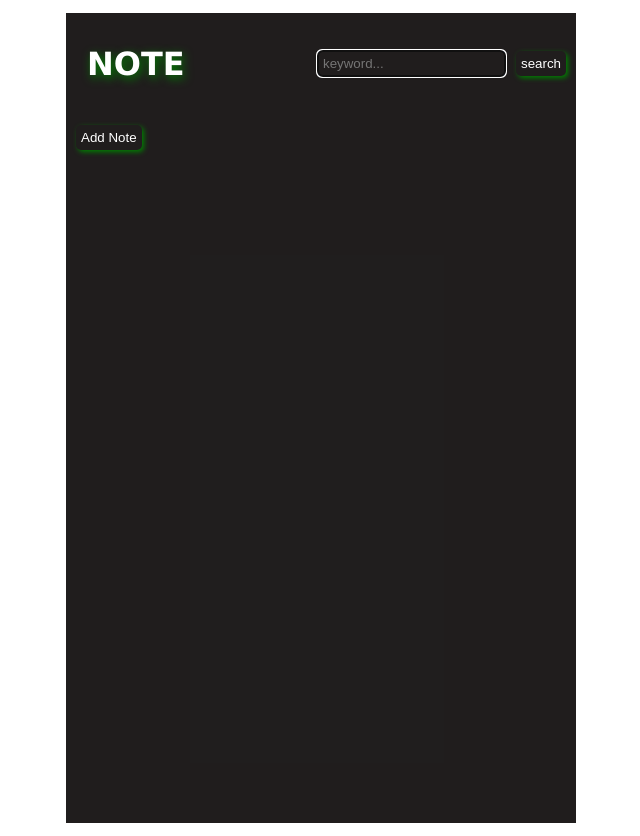
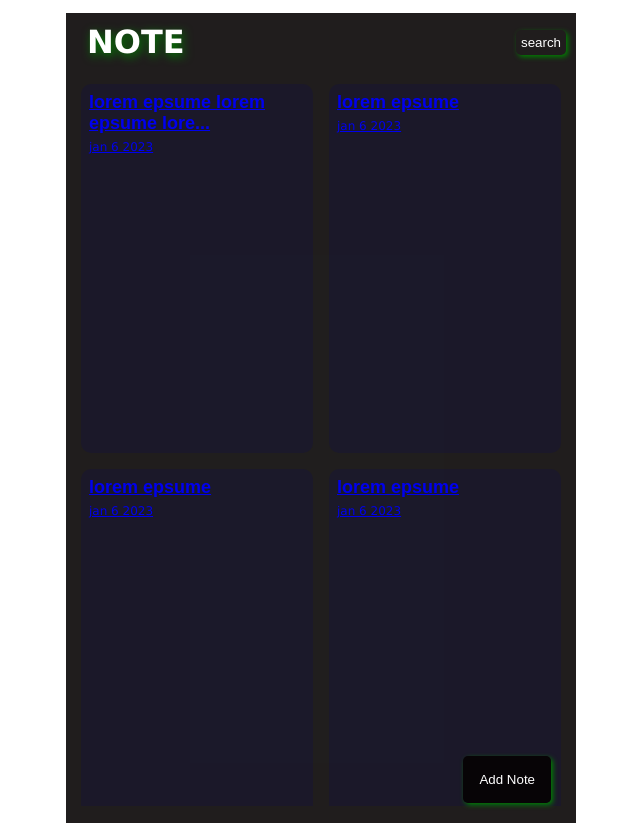
Before and after one commit to jayesh-125/note-App, a React (Create React App) app: page / in a window 1280 px wide. Shown: the whole page, without its empty margins (319-959 px from the left). Built offline with nearby package versions, Linux system fonts and the light colour scheme.

Commit message:
update 29.may

```diff
--- a/package.json
+++ b/package.json
@@ -3,6 +3,8 @@
   "version": "0.1.0",
   "private": true,
   "dependencies": {
+    "@coreui/icons": "^3.0.1",
+    "@coreui/icons-react": "^2.1.0",
     "@testing-library/jest-dom": "^5.16.5",
     "@testing-library/react": "^13.4.0",
     "@testing-library/user-event": "^13.5.0",
--- a/src/App.jsx
+++ b/src/App.jsx
@@ -1,18 +1,20 @@
-import { BrowserRouter,Routes,Route } from 'react-router-dom'
-import './index.css'
-import Note from './pages/Note'
-import CreateNT from './pages/CreateNT'
-import EditeNT from './pages/EditeNT'
+import { BrowserRouter, Routes, Route } from "react-router-dom";
+import "./index.css";
+import Note from "./pages/Note";
+import CreateNT from "./pages/CreateNT";
+import EditeNT from "./pages/EditeNT";
 const App = () => {
   return (
-    <BrowserRouter>
+    <main>
+      <BrowserRouter>
         <Routes>
-            <Route path='/' element={<Note/>}/>
-            <Route path='/Add-Note' element={<CreateNT/>}/>
-            <Route path='/Edit-Note' element={<EditeNT/>}/>
+          <Route path="/" element={<Note />} />
+          <Route path="/Add-Note" element={<CreateNT />} />
+          <Route path="/Edit-Note/:id" element={<EditeNT />} />
         </Routes>
-    </BrowserRouter>
-  )
-}
+      </BrowserRouter>
+    </main>
+  );
+};
 
-export default App
+export default App;
--- /dev/null
+++ b/src/Comp/NoteIteam.jsx
@@ -0,0 +1,16 @@
+import React from 'react'
+import { Link } from 'react-router-dom'
+import '../index.css'
+function NoteIteam({note}) {
+  return (
+    <div className='note__iteam'>
+        <Link to={`./Edit-Note/${note.id}`} className='note'>
+            <h3 className='h3'>{note.title.length > 30 ? (note.title.substr(0,30))+'...' : note.title}</h3>
+            {/* <p>{note.details}</p> */}
+            <p>{note.date}</p>
+        </Link>
+    </div>
+  )
+}
+
+export default NoteIteam
--- /dev/null
+++ b/src/dummyNotes.js
@@ -0,0 +1,52 @@
+const note = [
+    {
+        id: 1,
+        title: "lorem epsume lorem epsume lorem epsumelorem epsume lorem epsume",
+        details:"lorem epsume lorem epsume lorem epsume lorem epsume lorem epsume lorem epsume lorem epsume lorem epsume lorem epsume lorem epsume lorem epsume lorem epsume lorem epsume lorem epsume lorem epsume lorem epsume lorem epsume lorem epsume ",
+        date:'jan 6 2023'
+    },
+    {
+        id: 2,
+        title: "lorem epsume",
+        details:"lorem epsume lorem epsume lorem epsume lorem epsume lorem epsume lorem epsume lorem epsume lorem epsume lorem epsume lorem epsume lorem epsume lorem epsume lorem epsume lorem epsume lorem epsume lorem epsume lorem epsume lorem epsume ",
+        date:'jan 6 2023'
+    },
+    {
+        id: 3,
+        title: "lorem epsume",
+        details:"lorem epsume lorem epsume lorem epsume lorem epsume lorem epsume lorem epsume lorem epsume lorem epsume lorem epsume lorem epsume lorem epsume lorem epsume lorem epsume lorem epsume lorem epsume lorem epsume lorem epsume lorem epsume ",
+        date:'jan 6 2023'
+    },
+    {
+        id: 4,
+        title: "lorem epsume",
+        details:"lorem epsume lorem epsume lorem epsume lorem epsume lorem epsume lorem epsume lorem epsume lorem epsume lorem epsume lorem epsume lorem epsume lorem epsume lorem epsume lorem epsume lorem epsume lorem epsume lorem epsume lorem epsume ",
+        date:'jan 6 2023'
+    },
+    {
+        id: 5,
+        title: "lorem epsume",
+        details:"lorem epsume lorem epsume lorem epsume lorem epsume lorem epsume lorem epsume lorem epsume lorem epsume lorem epsume lorem epsume lorem epsume lorem epsume lorem epsume lorem epsume lorem epsume lorem epsume lorem epsume lorem epsume ",
+        date:'jan 6 2023'
+    },
+    {
+        id: 6,
+        title: "lorem epsume",
+        details:"lorem epsume lorem epsume lorem epsume lorem epsume lorem epsume lorem epsume lorem epsume lorem epsume lorem epsume lorem epsume lorem epsume lorem epsume lorem epsume lorem epsume lorem epsume lorem epsume lorem epsume lorem epsume ",
+        date:'jan 6 2023'
+    },
+    {
+        id: 7,
+        title: "lorem epsume",
+        details:"lorem epsume lorem epsume lorem epsume lorem epsume lorem epsume lorem epsume lorem epsume lorem epsume lorem epsume lorem epsume lorem epsume lorem epsume lorem epsume lorem epsume lorem epsume lorem epsume lorem epsume lorem epsume ",
+        date:'jan 6 2023'
+    },
+    {
+        id: 8,
+        title: "lorem epsume",
+        details:"lorem epsume lorem epsume lorem epsume lorem epsume lorem epsume lorem epsume lorem epsume lorem epsume lorem epsume lorem epsume lorem epsume lorem epsume lorem epsume lorem epsume lorem epsume lorem epsume lorem epsume lorem epsume ",
+        date:'jan 6 2023'
+    },
+]
+
+export default note;
--- a/src/index.css
+++ b/src/index.css
@@ -2,6 +2,10 @@ body{
     font-family: Geneva, Verdana, serif !important;
     padding: 5px;
     color: white !important;
+}
+body>div{
+    position: relative;
+
 }
 #root{
     height: 100vh;
@@ -10,10 +14,12 @@ body{
     background-color: rgba(6, 3, 3, 0.895);
     margin: 0 auto;
 }
+
 .h2{
     line-height: normal;
     padding: 0 1rem;
     font-weight: 800;
+    margin: 5px 0;
     font-size: xx-large;
     text-shadow: 2px 3px 10px green;
 }
@@ -41,6 +47,91 @@ body{
     border: 1px solid rgb(8, 73, 215);
 }
 .container{
-    padding: 0.5rem 1rem;
+    padding: 10px;
     border-radius: 5px;
+    width: auto;
+    height: 90vh !important;
+    overflow-y: scroll;
+    display: flex;
+    flex-wrap: wrap;
+    justify-content: space-between;
+
 }
+.add__btn{
+    float: right;
+    position: absolute;
+    bottom: 20px;
+    right: 20px;
+    padding: +1rem;
+    background-color: rgba(6, 3, 3, 0.895);
+}
+.note__iteam{
+    width: 45%;
+    height: 49%;
+    overflow: auto;
+    margin: 0.5rem 0;
+    padding: 0.5rem;
+    background-color: rgba(0, 0, 110, 0.155);
+    border-radius: 10px;
+}
+@media screen and (max-width:380px) {
+    .note__iteam{
+        width: 80%;
+        margin: 5px auto;
+
+    }
+}
+p{
+    font-size: 12px;
+    line-height: normal;
+    text-align: justify;
+    margin: 0;
+}
+.h3{
+    margin: 0 0 6px 0;
+    font-size: 18px;
+    font-weight: 700;
+    font-family:sans-serif;
+}
+/* create css */
+.create-btn{
+    padding:8px 16px;
+    margin: 5px;
+    background-color: rgba(37, 131, 21, 0.851);
+    border: 1px solid rgba(37, 131, 21, 0.851);
+    box-shadow: 1px 2px 5px rgba(37, 131, 21, 0.851);
+    font-weight: 500;
+    color: white;
+    border-radius: 5px;
+
+}
+.create_header{
+    display: flex;
+    justify-content: space-between;
+    align-items: center;
+    padding: 0.5rem;
+}
+button:hover{
+    opacity: 0.8;
+}
+.w10{
+    width: 30px;
+}
+.create_inp,.create_textarea{
+    box-shadow: 1px 1px 2px plum;
+    border: 0;
+    background-color: transparent;
+    font-size: x-large;
+    color: white;
+    border-radius: 5px;
+    width: 88%;
+    margin: 10px 5%;
+    letter-spacing: 2px;
+    padding: 5px;
+}
+/* edit note */
+.delete{
+    background-color: rgba(76, 21, 131, 0.851);
+    border: 1px solid rgba(76, 21, 131, 0.851);
+    box-shadow: 1px 2px 5px rgba(76, 21, 131, 0.851);
+}
--- a/src/pages/CreateNT.jsx
+++ b/src/pages/CreateNT.jsx
@@ -1,9 +1,24 @@
 import React from 'react'
+import { Link } from 'react-router-dom'
+import '../index.css'
+import CIcon from '@coreui/icons-react'
+import { cilHome } from '@coreui/icons'
 
 function CreateNT() {
   return (
     <div>
-
+      <section>
+        <header className='create_header'>
+          <Link to={'/'}><CIcon icon={cilHome} className='w10'></CIcon></Link>
+          <button className="create-btn">save</button>
+        </header>
+      </section>
+      <section>
+        <form action="" className="create__form">
+          <input type="text" placeholder='Title...' className='create_inp' autoFocus />
+          <textarea className='create_textarea' placeholder='Note Details...' rows="10"></textarea>
+        </form>
+      </section>
     </div>
   )
 }
--- a/src/pages/EditeNT.jsx
+++ b/src/pages/EditeNT.jsx
@@ -1,11 +1,39 @@
-import React from 'react'
-
+import React from "react";
+import { Link } from "react-router-dom";
+import { cilHome } from "@coreui/icons";
+import CIcon from "@coreui/icons-react";
+import '../index.css'
 function EditeNT() {
   return (
     <div>
-
+      <section>
+        <header className="create_header">
+          <Link to={"/"}>
+            <CIcon icon={cilHome} className="w10"></CIcon>
+          </Link>
+          <div className="mx-2">
+          <button className="create-btn">save</button>
+          <button className="create-btn delete">delete</button>
+          </div>
+        </header>
+      </section>
+      <section>
+        <form action="" className="create__form">
+          <input
+            type="text"
+            placeholder="Title..."
+            className="create_inp"
+            autoFocus
+          />
+          <textarea
+            className="create_textarea"
+            placeholder="Note Details..."
+            rows="10"
+          ></textarea>
+        </form>
+      </section>
     </div>
-  )
+  );
 }
 
-export default EditeNT
+export default EditeNT;
--- a/src/pages/Note.jsx
+++ b/src/pages/Note.jsx
@@ -1,5 +1,6 @@
 import React from 'react'
-
+import dummyNotes from '../dummyNotes'
+import NoteIteam from '../Comp/NoteIteam'
 function Note() {
   return (
     <div>
@@ -7,18 +8,20 @@ function Note() {
         <header className='header'>
           <h2 className='h2'>NOTE</h2>
           <div>
-            <input type="text" className='inp' autoFocus placeholder='keyword...' />
+            {/* <input type="text" className='inp' autoFocus placeholder='keyword...' /> */}
             <button className='btn'>search</button>
           </div>
         </header>
       </section>
       <section>
         <div className="container">
-
+          {
+            dummyNotes.map(note => <NoteIteam key={note.id} note = {note} />)
+          }
         </div>
       </section>
       <section>
-        <button className="btn">Add Note</button>
+        <button className="btn add__btn">Add Note</button>
       </section>
     </div>
   )
```
Also changed, not shown: 1 other file (tests, documents, lock files or other folders).
